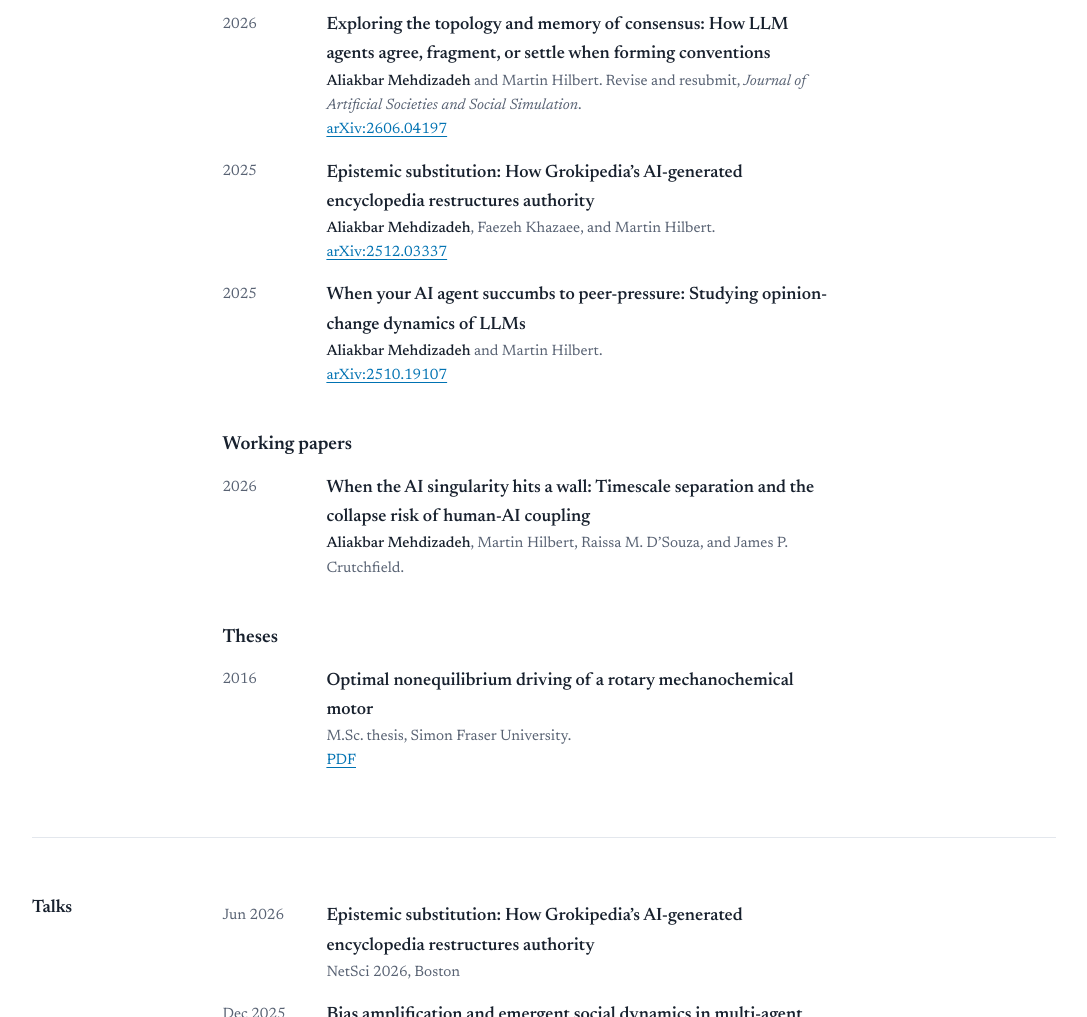
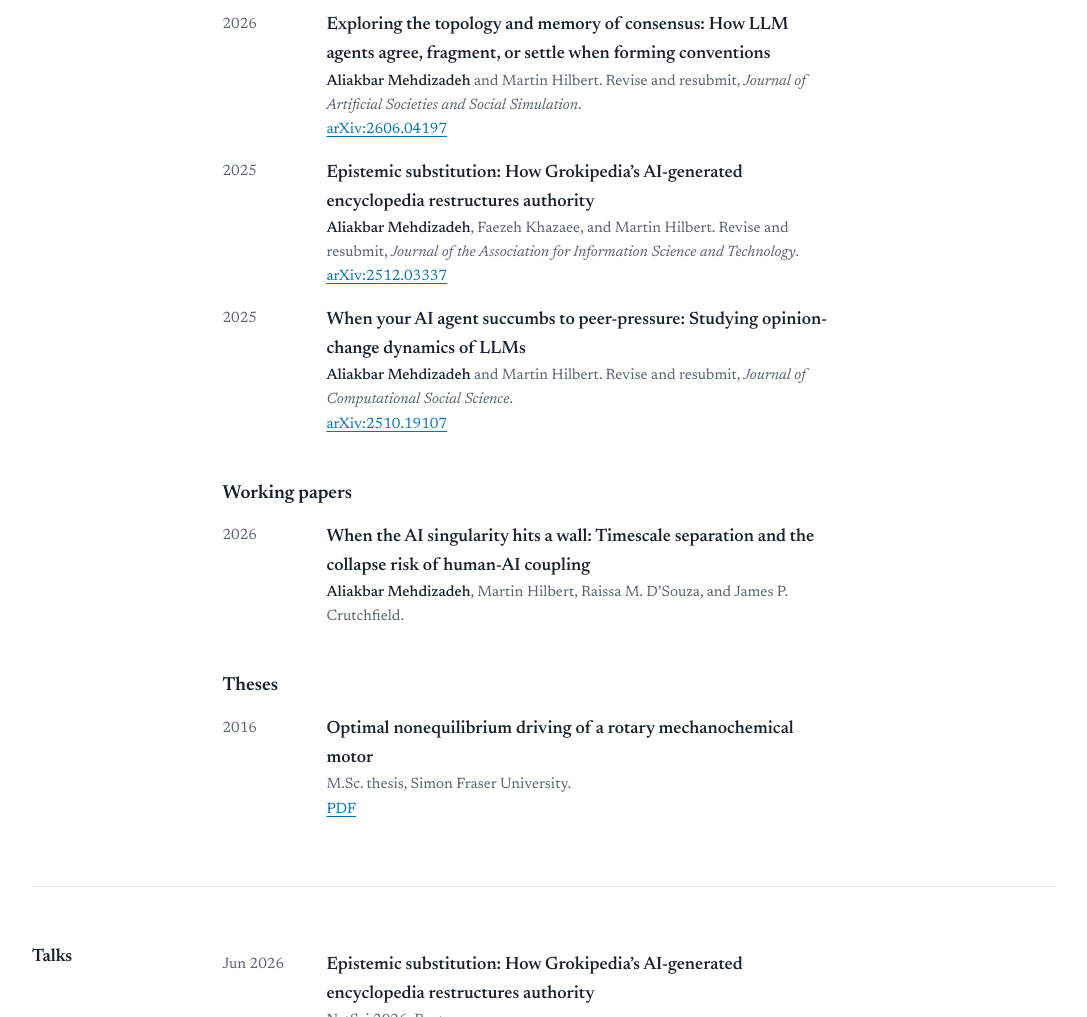
Before and after one commit to AliakbarMehdizadeh/AliakbarMehdizadeh.github.io, a plain HTML site: page index.html in a window 1280 px wide. Shown: the part 4107-5124 px from the top of the page, without its empty margins (96-1183 px from the left). Drawn offline with Linux system fonts and the light colour scheme.

Commit message:
Mark all three preprints as revise and resubmit
Show "Revise and resubmit" with the journal for the Grokipedia
(JASIST) and peer-pressure (Journal of Computational Social Science)
papers, matching the JASSS entry, and update the CV PDF to the same
statuses.

Co-Authored-By: Claude Opus 5.5 <noreply@anthropic.com>
Claude-Session: https://claude.ai/code/session_01JUT8M24Rcqe9UT53UqCkz6

```diff
--- a/index.html
+++ b/index.html
@@ -593,7 +593,7 @@ cite { font-style: italic; }
           <span class="when">2025</span>
           <div class="what">
             <p class="title">Epistemic substitution: How Grokipedia’s AI-generated encyclopedia restructures authority</p>
-            <p class="meta"><span class="me">Aliakbar Mehdizadeh</span>, Faezeh Khazaee, and Martin Hilbert.</p>
+            <p class="meta"><span class="me">Aliakbar Mehdizadeh</span>, Faezeh Khazaee, and Martin Hilbert. Revise and resubmit, <cite>Journal of the Association for Information Science and Technology</cite>.</p>
             <p class="links"><a href="https://arxiv.org/abs/2512.03337">arXiv:2512.03337</a></p>
           </div>
         </li>
@@ -601,7 +601,7 @@ cite { font-style: italic; }
           <span class="when">2025</span>
           <div class="what">
             <p class="title">When your AI agent succumbs to peer-pressure: Studying opinion-change dynamics of LLMs</p>
-            <p class="meta"><span class="me">Aliakbar Mehdizadeh</span> and Martin Hilbert.</p>
+            <p class="meta"><span class="me">Aliakbar Mehdizadeh</span> and Martin Hilbert. Revise and resubmit, <cite>Journal of Computational Social Science</cite>.</p>
             <p class="links"><a href="https://arxiv.org/abs/2510.19107">arXiv:2510.19107</a></p>
           </div>
         </li>
```
Also changed, not shown: 1 other file.
